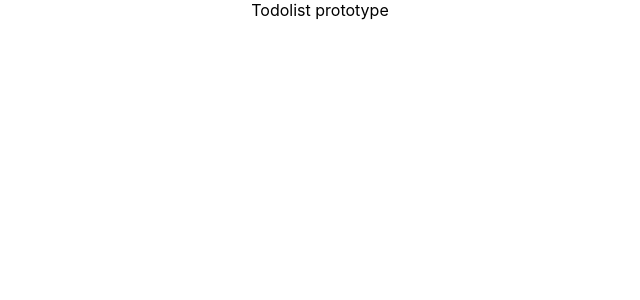
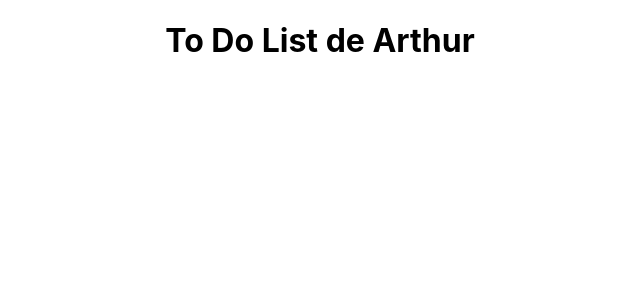
Before and after one commit to GeoffMrc/Tuto, a React (Create React App) app in the folder tutos/: page / in a window 1280 px wide. Shown: the top 300 px of the page, without its empty margins (320-960 px from the left). Built offline with nearby package versions, Linux system fonts and the light colour scheme.

Commit message:
feat(Title): create title component

```diff
--- a/tutos/src/App.js
+++ b/tutos/src/App.js
@@ -1,11 +1,10 @@
 import './App.css';
+import { Title } from './components/Title';
 
-function App() {
-  return (
-    <div className="App">
-      Todolist prototype
-    </div>
-  );
-}
+const App = () => (
+  <div className="App">
+    <Title name={'Arthur'} />
+  </div>
+);
 
 export default App;
--- /dev/null
+++ b/tutos/src/components/Title/index.js
@@ -0,0 +1,7 @@
+const Title = ({ name }) => {
+  return (
+    <h1>To Do List de {name} </h1>
+  );
+};
+
+export { Title }
```
